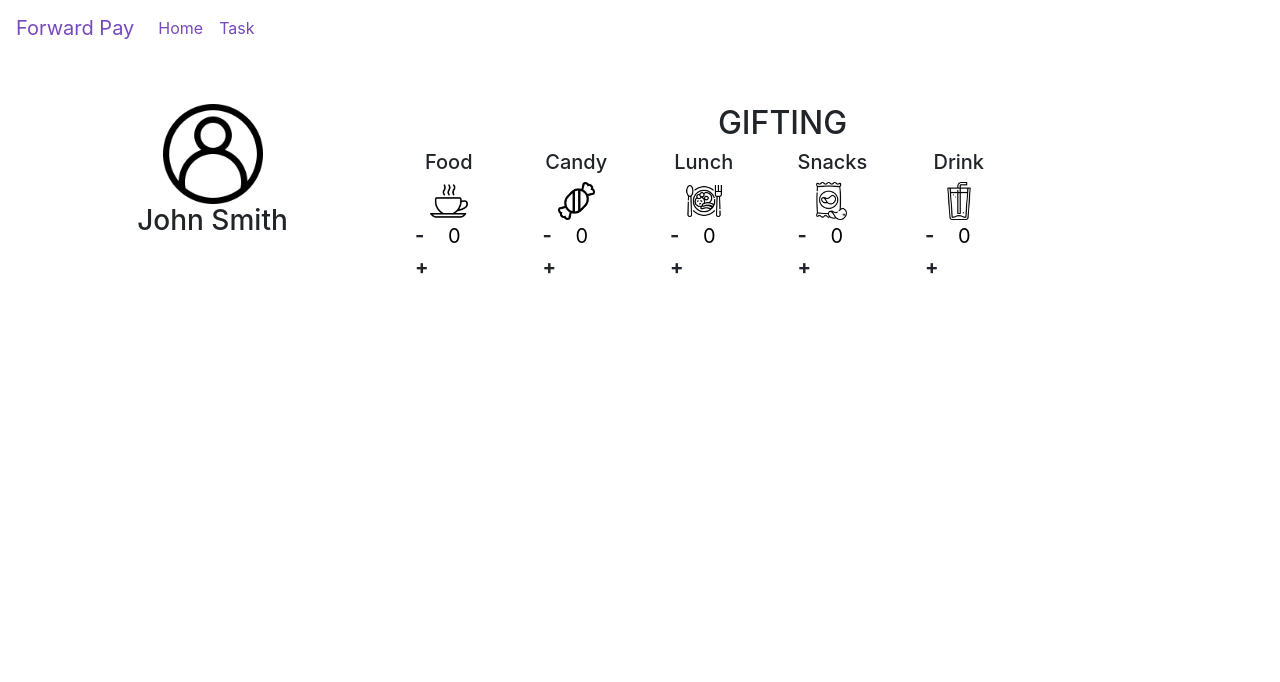
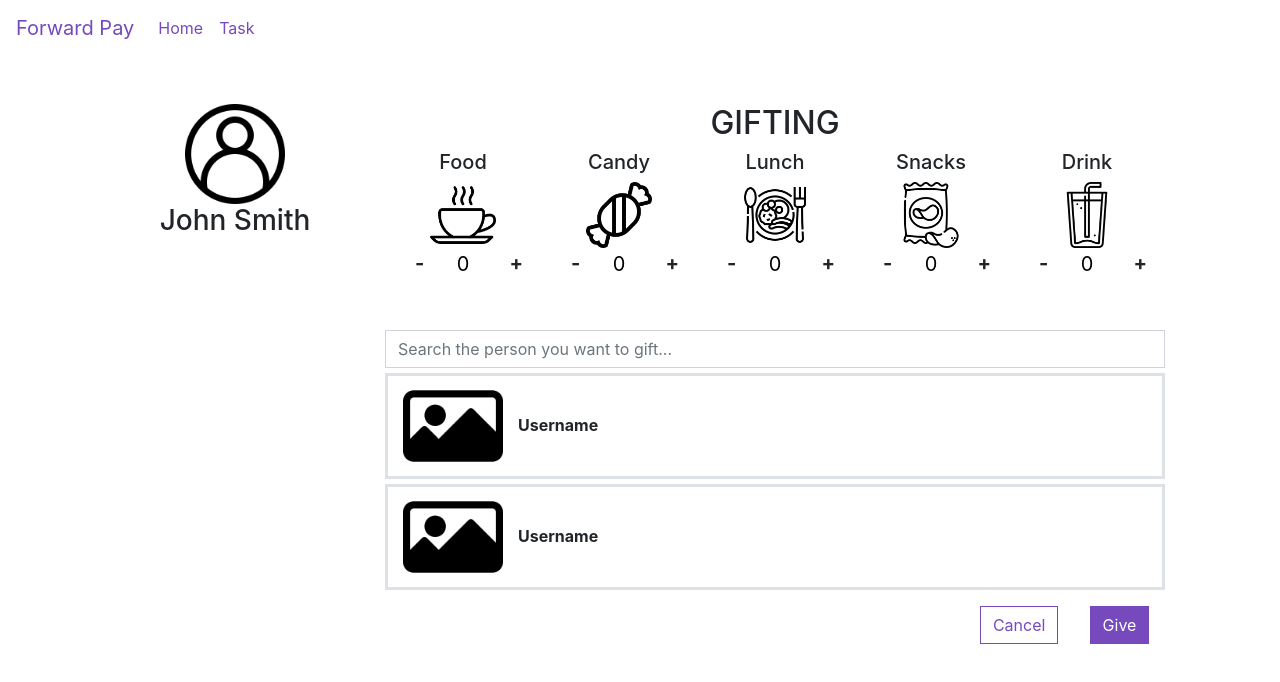
Before and after one commit to sukanthm/uts-aip-spring2020, a Next.js app in the folder frontend/: page /give_favour in a window 1280 px wide. Shown: the top 682 px of the page. Built offline with nearby package versions, Linux system fonts and the light colour scheme.

Commit message:
👌IMPROVE: Adding search results and improvement on layout of the page

```diff
--- a/frontend/pages/give_favour.js
+++ b/frontend/pages/give_favour.js
@@ -18,34 +18,48 @@ const Login = (props) => {
             <Header />
 
             <div className="main">
-                <div className="container">
+                <div className="container-fluid">
                     <div className="row">
                         <div className="col-3 text-center">
                             <img src="../images/default-user.png" alt="Default User" width="100" />
                             <p><h3>{username}</h3></p>
                         </div>
                         <div className="col-9 text-center">
-                            <div className="container-fluid">
+                            <div className="container">
                                 <h2>GIFTING</h2>
-                                <div className="container row">
-                                    <div className="col-md-2">
+                                <div className="row">
+                                    <div className="col">
                                         <RewardCard img="../images/food.png" category="Food" amount={rewardData}></RewardCard>
                                     </div>
-                                    <div className="col-md-2">
+                                    <div className="col">
                                         <RewardCard img="../images/candy.png" category="Candy" amount={rewardData}></RewardCard>
                                     </div>
-                                    <div className="col-md-2">
+                                    <div className="col">
                                         <RewardCard img="../images/lunch.png" category="Lunch" amount={rewardData}></RewardCard>
                                     </div>
-                                    <div className="col-md-2">
+                                    <div className="col">
                                         <RewardCard img="../images/snacks.png" category="Snacks" amount={rewardData}></RewardCard>
                                     </div>
-                                    <div className="col-md-2">
+                                    <div className="col">
                                         <RewardCard img="../images/soda.png" category="Drink" amount={rewardData}></RewardCard>
                                     </div>
 
                                 </div>
                             </div>
+                            <div className="search-favour">
+                                <input class="form-control" type="text" placeholder="Search the person you want to gift..." aria-label="Search"/>
+
+                            </div>
+                            <div className="search-result">
+                                <img src="../images/photo.png" alt="Task image" width="100px"/>
+                                <b>Username</b>
+                            </div>
+                            <div className="search-result">
+                                <img src="../images/photo.png" alt="Task image" width="100px"/>
+                                <b>Username</b>
+                            </div>
+                            <button className="btn btn-primary right">Give</button>
+                            <button className="btn btn-outline-primary right">Cancel</button>
                         </div>
                     </div>
                 </div>
--- a/frontend/styles/general.scss
+++ b/frontend/styles/general.scss
@@ -74,3 +74,24 @@
 .task-image-upload>input{
     display: none;
 }
+
+.search-favour{
+    width: 100%;
+    margin-top: 50px;
+}
+
+.search-result{
+    width: 100%;
+    border: 3px solid $gray-300;
+    display: inline-block;
+    text-align: left;
+    margin-top: 5px;
+}
+
+.search-result > *{
+    margin-left: 15px;
+}
+
+.main{
+    padding: 0px 100px;
+}
```
